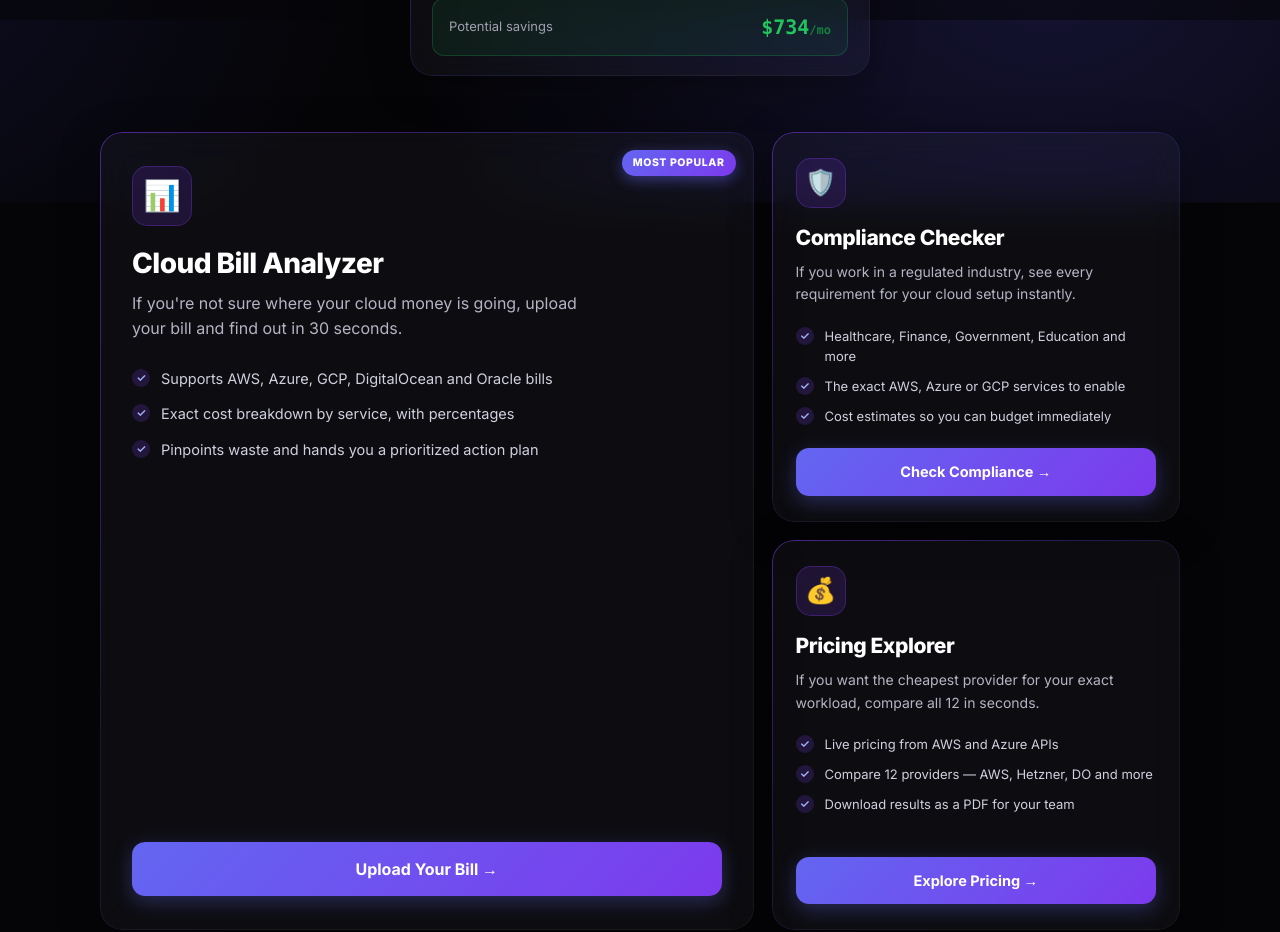
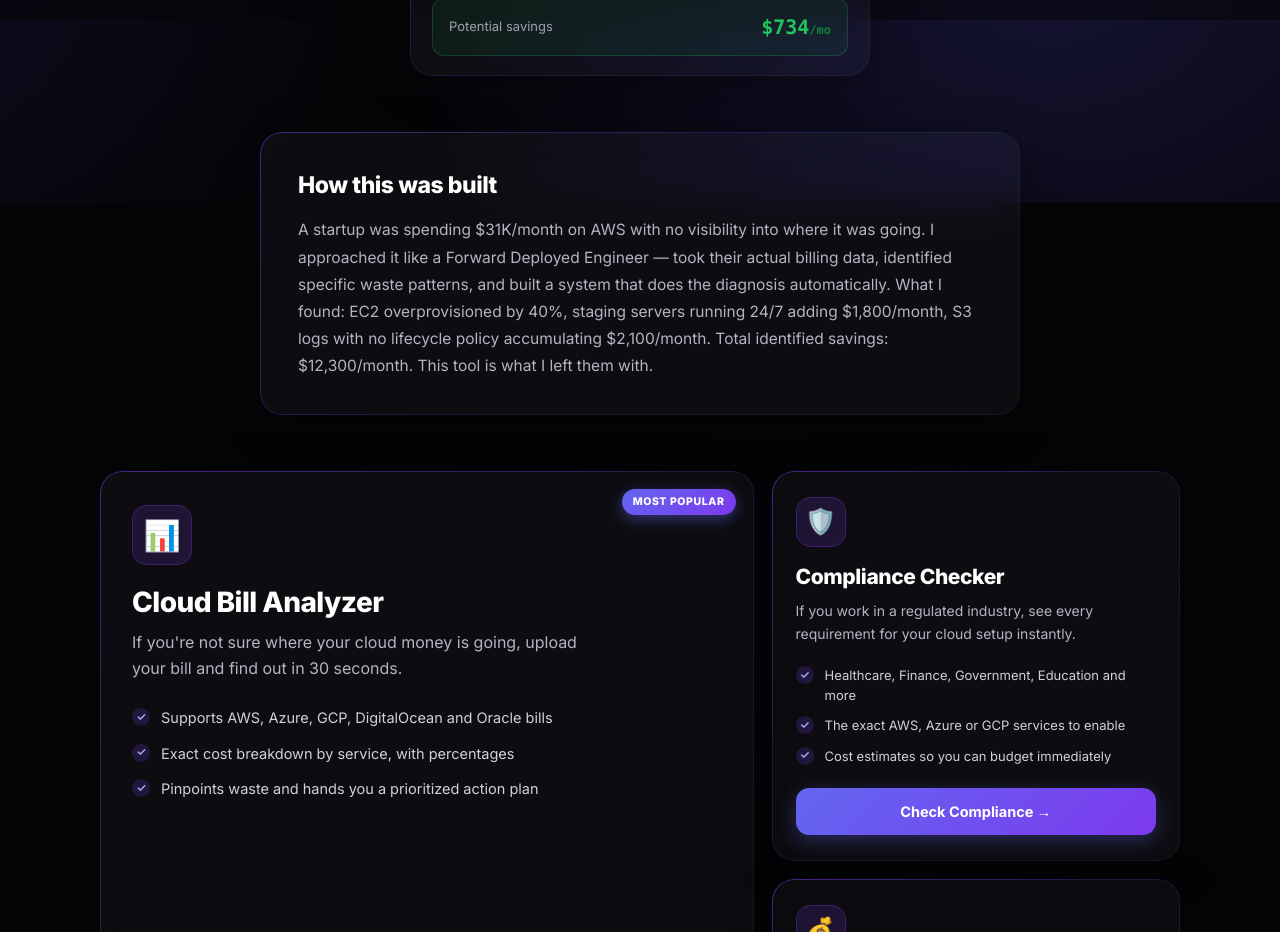
Before and after one commit to Yasasu06/Cloud, a Next.js app in the folder react-frontend/: page /demo in a window 1280 px wide. Shown: the part 780-1712 px from the top of the page. Built offline with nearby package versions, Linux system fonts and the light colour scheme; no server answers.

Commit message:
Bill analyzer memory, history panel, trend chart, FDE case study, premium UI

```diff
--- a/react-frontend/app/demo/page.tsx
+++ b/react-frontend/app/demo/page.tsx
@@ -289,6 +289,30 @@
           </motion.div>
         </section>
 
+        {/* ── Case study ─────────────────────────────────────────────────── */}
+        <section style={{ padding: '0 24px clamp(40px, 6vw, 56px)' }}>
+          <motion.div
+            className="gradient-card"
+            initial={{ opacity: 0, y: 20 }}
+            whileInView={{ opacity: 1, y: 0 }}
+            viewport={{ once: true }}
+            transition={{ duration: 0.55, ease: [0.22, 1, 0.36, 1] }}
+            style={{ maxWidth: 760, margin: '0 auto', padding: 'clamp(26px, 4vw, 36px) clamp(24px, 4vw, 38px)' }}
+          >
+            <h2 style={{ fontSize: 'clamp(19px, 2.6vw, 23px)', fontWeight: 800, color: 'white', letterSpacing: '-0.02em', marginBottom: 14 }}>
+              How this was built
+            </h2>
+            <p style={{ fontSize: 'clamp(14px, 1.9vw, 15.5px)', color: '#b4b4c4', lineHeight: 1.75, margin: 0 }}>
+              A startup was spending $31K/month on AWS with no visibility into where it was going.
+              I approached it like a Forward Deployed Engineer — took their actual billing data,
+              identified specific waste patterns, and built a system that does the diagnosis
+              automatically. What I found: EC2 overprovisioned by 40%, staging servers running
+              24/7 adding $1,800/month, S3 logs with no lifecycle policy accumulating $2,100/month.
+              Total identified savings: $12,300/month. This tool is what I left them with.
+            </p>
+          </motion.div>
+        </section>
+
         {/* ── Bento card grid ────────────────────────────────────────────── */}
         <section style={{ padding: '0 24px clamp(52px, 7vw, 76px)' }}>
           <div className="bento" style={{ maxWidth: 1080, margin: '0 auto' }}>
```
